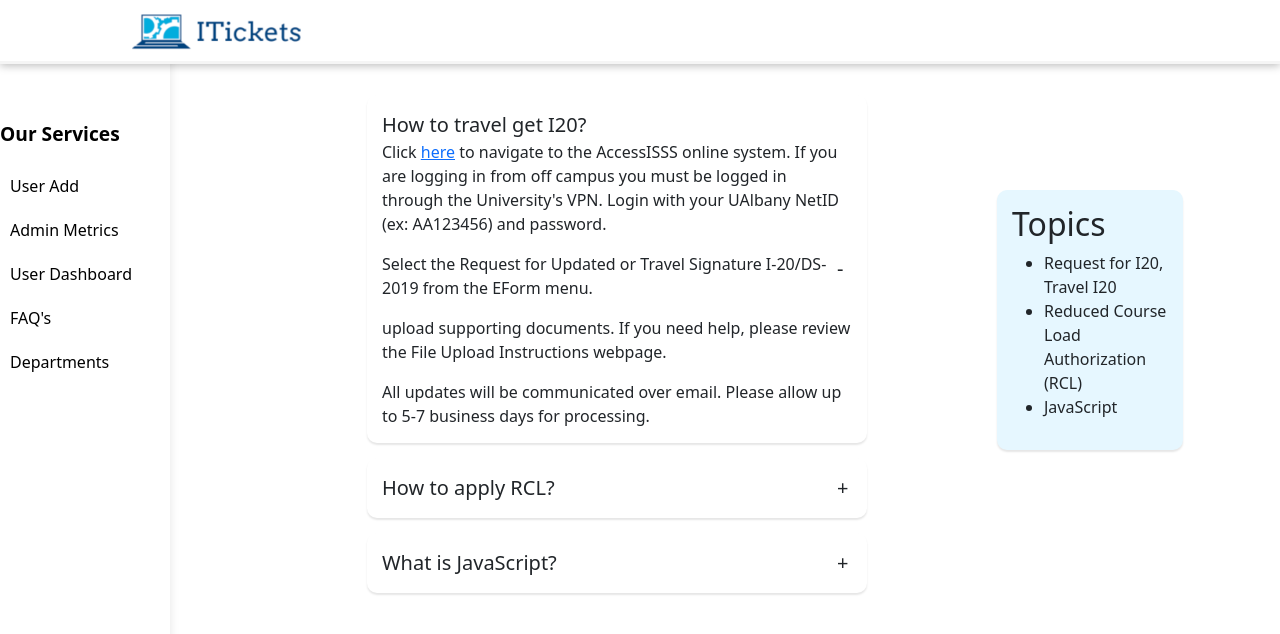
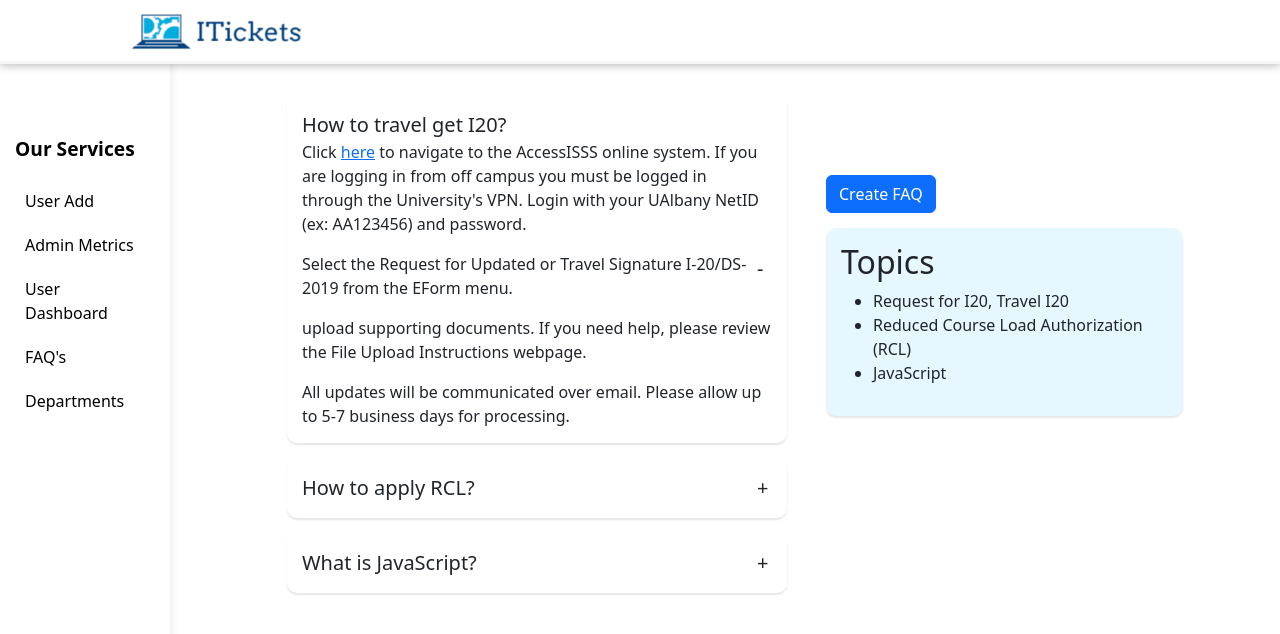
Before and after one commit to sreeyameela/Itickets, a React (Create React App) app in the folder Frontend/: page /faq in a window 1280 px wide. Shown: the top 634 px of the page. Built offline with nearby package versions, Linux system fonts and the light colour scheme; the HTML template or start-up script is replaced by a standard one.

Commit message:
added create_faq modal button

```diff
--- a/Frontend/src/App.js
+++ b/Frontend/src/App.js
@@ -35,7 +35,7 @@ function App() {
           <Header />
           </div>
           <div className="row flex">
-            <div className="col-2">
+            <div className="col-2 p-0 m-0">
             <SideBar/>
             </div>
             <div className='col-10'>
--- a/Frontend/src/components/Page/Admin_metrics.js
+++ b/Frontend/src/components/Page/Admin_metrics.js
@@ -76,13 +76,13 @@ const AdminMetrics = () => {
   };
 
   return (
-    <Container>
+    <div className="container p-10" >
 
 
-      <Row className="main-area" >
+      <div className="main-area row p-0 m-0 " >
 
-        <Col xs={9} md={9}>
-          <Row className="card-container">
+        <Col xs={12} md={12}>
+          <div className="card-container row" style={{marginTop:"80px"}}>
             {cardData.map((data, index) => (
               <Col key={index} xs={12} md={6} lg={3}>
                 <Card bg={data.variant} text={data.variant === "light" ? "dark" : "white"} className="mb-3">
@@ -93,9 +93,9 @@ const AdminMetrics = () => {
                 </Card>
               </Col>
             ))}
-          </Row>
+          </div>
 
-          <Row>
+          <div className="row">
             <Col xs={12} md={12} className="chart-container">
               <h3 className="text-center mb-3">Tickets Overview</h3>
               <ResponsiveContainer width="100%" height={400}>
@@ -134,10 +134,10 @@ const AdminMetrics = () => {
                 onTableChange={handleTableChange}
               />
             </Col>
-          </Row>
+          </div>
         </Col>
-      </Row>
-    </Container>
+      </div>
+    </div>
   );
 };
 
--- a/Frontend/src/components/Page/FAQ.js
+++ b/Frontend/src/components/Page/FAQ.js
@@ -1,22 +1,22 @@
 import React, { useState, useEffect } from 'react';
 import 'bootstrap/dist/css/bootstrap.min.css';
 import "./Styles.css";
-// import Button from 'react-bootstrap/Button';
-// import Form from 'react-bootstrap/Form';
-// import Modal from 'react-bootstrap/Modal';
+import Button from 'react-bootstrap/Button';
+import Form from 'react-bootstrap/Form';
+import Modal from 'react-bootstrap/Modal';
 import { Col, Row } from 'react-bootstrap';
 
 function CreateFAQ() {
-//   const [show, setShow] = useState(false);
-//   const [image, setImage] = useState("");
+  const [show, setShow] = useState(false);
+  const [image, setImage] = useState("");
   const [selectedTopic, setSelectedTopic] = useState(null);
   const [faqs, setFaqs] = useState([]);
 
-//   const handleClose = () => setShow(false);
-//   const handleShow = () => setShow(true);
-//   const handleChange = (e) => {
-//     setImage(e.target.files[0]);
-//   };
+  const handleClose = () => setShow(false);
+  const handleShow = () => setShow(true);
+  const handleChange = (e) => {
+    setImage(e.target.files[0]);
+  };
 
   const FAQ = ({ faq, index, toggleFAQ }) => {
     return (
@@ -120,15 +120,35 @@ function CreateFAQ() {
   };
 
   return (
-    <div className="faq-container" style={{ margin: "80px 0 0 80px" }}>
-       {/* modal button for create faq */}
-       {/* <Row>
+    <div className="faq-container">
 
 
-        <Col xs={12} order-md-2 order-1 md={8} lg={9}>
+       {/*  */}
 
-        </Col>
-        <Col xs={12} order-md-1 order-xs-1 md={4} lg={3} style={{ marginTop: "80px" }}>
+      <div className='row'>
+
+        <div className="col" xs={12} order-md-2 order-1 md={8} lg={9}>
+          {/* FAQ Section */}
+          <div className="faq-list">
+            <div className="faqs">
+              {faqs.map((faq, index) => (
+                (selectedTopic === null || faq.topic === selectedTopic) && (
+                  <FAQ faq={faq} index={index} key={index} toggleFAQ={toggleFAQ} />
+                )
+              ))}
+            </div>
+          </div>
+        </div >
+
+
+        <div className="col" xs={12} order-md-1 order-xs-1 md={4} lg={3} style={{ marginTop: "80px" }}>
+          {/* Topics Section */}
+          <div className='create_faq'>
+          <div className='row'>
+
+
+
+                <div className='col' xs={12} order-md-1 order-xs-1 md={4} lg={3} >
                 <Button variant="primary" onClick={handleShow}>
                     Create FAQ
                 </Button>
@@ -165,26 +185,11 @@ function CreateFAQ() {
                     </Button>
                     </Modal.Footer>
                 </Modal>
-        </Col>
+                </div>
 
-        </Row> */}
+            </div>
 
-      <Row>
-
-        <Col xs={12} order-md-2 order-1 md={8} lg={9}>
-          {/* FAQ Section */}
-          <div className="faq-list">
-            <div className="faqs">
-              {faqs.map((faq, index) => (
-                (selectedTopic === null || faq.topic === selectedTopic) && (
-                  <FAQ faq={faq} index={index} key={index} toggleFAQ={toggleFAQ} />
-                )
-              ))}
           </div>
-          </div>
-        </Col>
-        <Col xs={12} order-md-1 order-xs-1 md={4} lg={3} style={{ marginTop: "80px" }}>
-          {/* Topics Section */}
           <div className="topics">
             <h2>Topics</h2>
             <ul>
@@ -199,8 +204,8 @@ function CreateFAQ() {
               ))}
             </ul>
           </div>
-        </Col>
-      </Row>
+        </div >
+      </div >
     </div>
   );
 }
--- a/Frontend/src/components/Sidebar/Sidebar.js
+++ b/Frontend/src/components/Sidebar/Sidebar.js
@@ -76,7 +76,7 @@ const Sidebar = () => {
   return (
     <div className="sidebar m-0 p-0" style={{ background: "#555!important", boxShadow: "1px" }}>
       <button className="sidebar-toggler" type="button" onClick={toggleDepartments}></button>
-      <ul className={`sidebar-nav ${isDepartmentsOpen ? "open" : ""}  p-0`}>
+      <ul className={`sidebar-nav ${isDepartmentsOpen ? "open" : ""}  p-10`}>
         <li className="nav-title">Our Services</li>
         <li className="nav-item">
         <a className="nav-link" href="/useradd">
```
Lines whose indentation alone changed are shown as unchanged.
